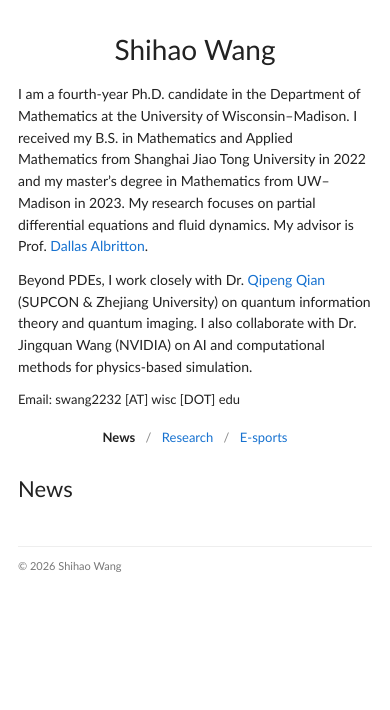
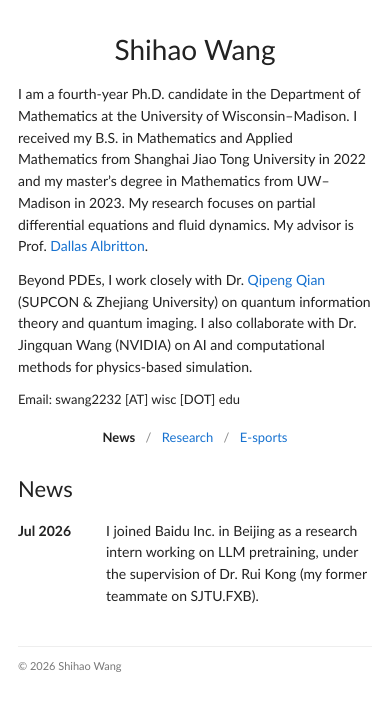
Before and after one commit to Kagami319/kagami319.github.io, a plain HTML site: page index.html in a window 390 px wide. Drawn offline with Linux system fonts and the light colour scheme; no server answers.

Commit message:
Add Baidu internship news and normalize paper status weight

```diff
--- a/index.html
+++ b/index.html
@@ -9,7 +9,7 @@
     <meta name="theme-color" content="#ffffff">
     <title>Shihao Wang</title>
     <link rel="stylesheet" href="./stylesheet.css">
-    <link rel="stylesheet" href="./styles.css?v=20261114-bio-tabs">
+    <link rel="stylesheet" href="./styles.css?v=20261114-news">
     <script type="module" src="./app.js?v=20261114-bio-tabs"></script>
   </head>
   <body>
@@ -42,7 +42,12 @@
       <section id="news" role="tabpanel" aria-labelledby="page-news-tab">
         <div class="section-header">
           <h2 id="news-title">News</h2>
-          <div id="news-items"></div>
+          <dl id="news-items" class="news-list">
+            <div class="news-item">
+              <dt><time datetime="2026-07">Jul 2026</time></dt>
+              <dd>I joined Baidu Inc. in Beijing as a research intern working on LLM pretraining, under the supervision of Dr. Rui Kong (my former teammate on SJTU.FXB).</dd>
+            </div>
+          </dl>
         </div>
       </section>
 
--- a/styles.css
+++ b/styles.css
@@ -15,6 +15,10 @@ button:disabled{cursor:wait;opacity:.6}
 .page-tab[aria-selected="true"]{color:#222;font-weight:700}
 .bio-links>span,.profile-links>span{padding:0 7px;color:#888}
 .section-header{padding:16px}
+.news-list{margin:14px 0 0}
+.news-item{display:grid;grid-template-columns:90px minmax(0,1fr);gap:16px}
+.news-item dt{font-weight:700;white-space:nowrap}
+.news-item dd{margin:0}
 .publication-toolbar{display:flex;align-items:center;justify-content:space-between;gap:15px;margin-top:10px;font-size:13px}
 .filter-group{display:flex;flex-wrap:wrap;align-items:center;row-gap:4px}
 .filter{color:#1772d0;background:none;border:0;padding:2px 0}
@@ -23,7 +27,7 @@ button:disabled{cursor:wait;opacity:.6}
 .filter-group>span{color:#999;padding:0 8px}
 .paper-count{font-size:12px;color:#777;white-space:nowrap}
 .papers{margin-top:0;gap:20px}
-.paper-status{font-weight:700}
+.paper-status{font-weight:400}
 .paper{grid-template-columns:minmax(0,1fr);align-items:start}
 .paper-info{padding:0 16px}
 .papertitle{margin:0 0 2px;line-height:1.5}
@@ -96,6 +100,7 @@ button:disabled{cursor:wait;opacity:.6}
   .bio-text{padding:8px 18px 10px}
   .name{font-size:28px}
   .section-header{padding:14px 18px}
+  .news-item{grid-template-columns:76px minmax(0,1fr);gap:12px}
   .paper{grid-template-columns:minmax(0,1fr)}
   .paper-info{padding:0 18px}
   .papers{gap:22px}
```
